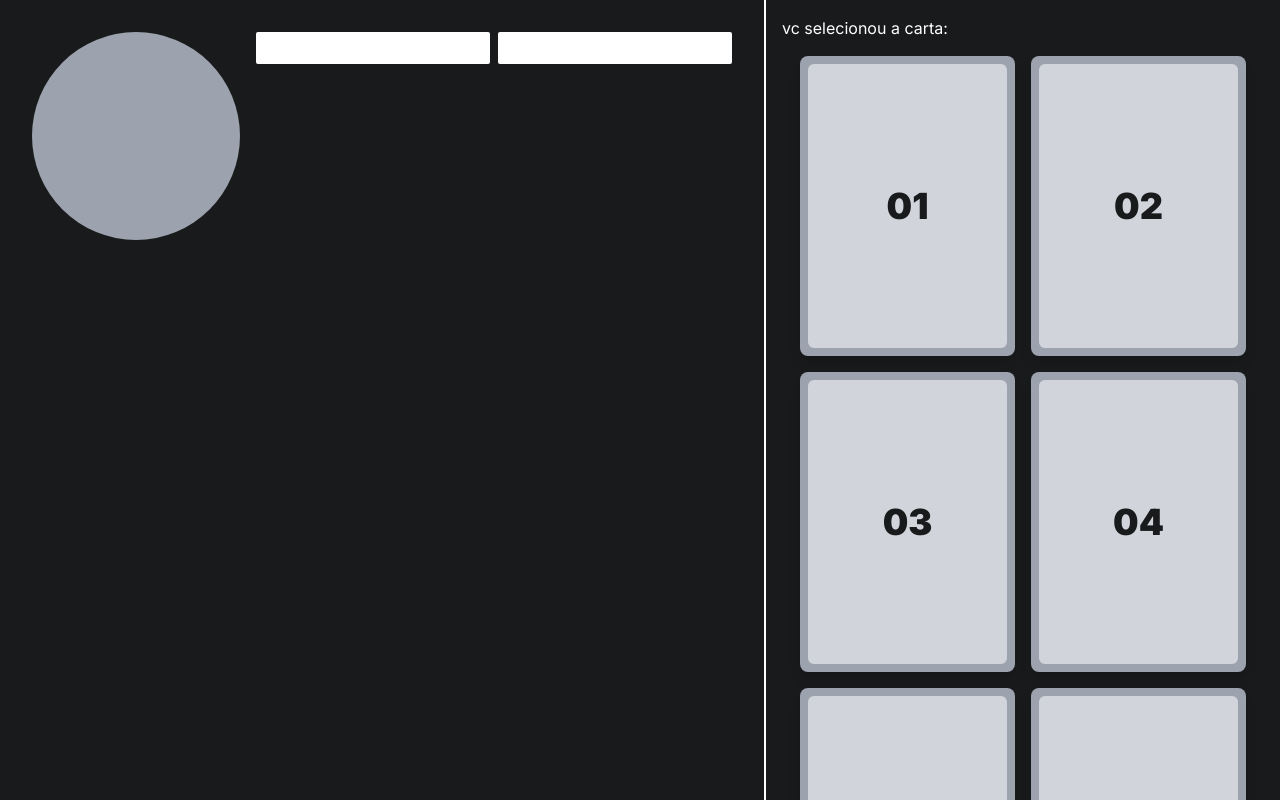
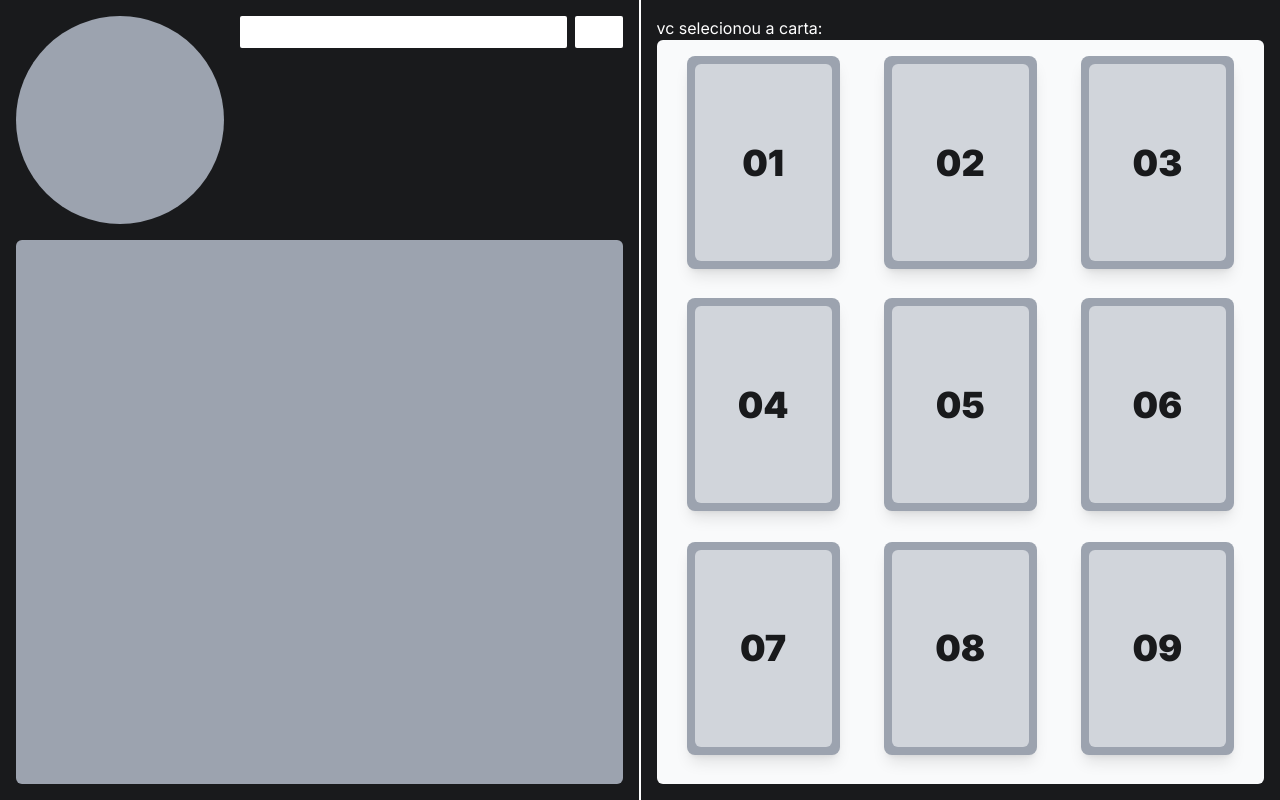
Before and after one commit to codemilio/pokedex-gallery, a Next.js app: page / in a window 1280 px wide. Shown: the top 800 px of the page. Built offline with nearby package versions, Linux system fonts and the light colour scheme.

Commit message:
lib: tailwind aspect ratio

```diff
--- a/package.json
+++ b/package.json
@@ -9,6 +9,7 @@
     "lint": "next lint"
   },
   "dependencies": {
+    "@tailwindcss/aspect-ratio": "^0.4.2",
     "next": "14.2.3",
     "pokemon-tcg-sdk-typescript": "^1.3.4",
     "react": "^18",
--- a/src/components/Card/index.tsx
+++ b/src/components/Card/index.tsx
@@ -6,26 +6,24 @@ type Props = {
 	imageURL: string
 }
 
-export default function Card({
-	position,
-	onSelectCard,
-	imageURL
-}: Props) {
-
+export default function Card({ position, onSelectCard, imageURL }: Props) {
 	const numberPosition = position < 10 ? `0${position}` : position
 	const selectCard = () => {
 		onSelectCard(position)
 	}
 
 	return (
+		<div className="flex justify-center">
 			<button
 				onClick={selectCard}
-			className="flex-shrink-0 w-[215px] h-[300px] bg-gray-400 rounded-lg cursor-pointer hover:scale-[1.15] shadow-lg transition-all ease-in p-2"
+				className="max-w-[215px] aspect-[215/300] bg-gray-400 rounded-lg cursor-pointer hover:scale-[1.15] shadow-lg transition-all ease-in p-2"
+				style={{ maxHeight: 'calc((100vh - 10rem) / 3)' }}
 			>
 				<div className="w-full h-full rounded-md flex justify-center items-center bg-gray-300 text-[#191A1C] font-black text-4xl">
 					{/* <img src={imageURL} alt="" className="h-full" /> */}
-				{ numberPosition }
+					{numberPosition}
 				</div>
 			</button>
+		</div>
 	)
 }
--- a/src/components/Gallery/index.tsx
+++ b/src/components/Gallery/index.tsx
@@ -28,9 +28,9 @@ export default function Gallery({ isCustomDeck = false }: Props) {
 	// speechSynthesis.speak(t)
 
 	return (
-		<div className='flex-1 flex flex-col first:border-r-8 border-black p-4'>
+		<div className='w-full h-full flex flex-col p-4'>
 			<span className='text-white'> vc selecionou a carta: {selectedCard} </span>
-			<section className="w-full flex flex-row flex-wrap justify-center items-center gap-4 p-4">
+			<section className="flex-1 rounded-md bg-gray-50 grid grid-cols-1 sm:grid-cols-2 md:grid-cols-3 gap-4 p-4 overflow-y-hidden">
 				{Array.from({ length: 9 }).map((_, i) => (
 					<Card
 						position={i + 1}
--- a/src/components/SearchCard/index.tsx
+++ b/src/components/SearchCard/index.tsx
@@ -1,15 +1,18 @@
 export function SearchCard() {
 	return (
-		<section className="flex flex-col p-4 gap-x-4 border-r-2 border-white">
-			<header className="flex flex-row p-4 gap-x-4">
+		<section className="flex w-full flex-col p-4 gap-4 border-r-2 border-white">
+			<header className="flex flex-row gap-x-4">
 				<div>
 					<div className="w-52 h-52 bg-gray-400 rounded-full" />
 				</div>
-				<div className="flex gap-x-2 h-fit">
-					<input className="h-8 rounded-sm" name="search" />
-					<input className="h-8 rounded-sm" name="selected-slot" />
+				<div className="w-full flex gap-x-2 h-fit">
+					<input className="w-full h-8 rounded-sm" name="search" />
+					<input className="w-12 h-8 rounded-sm" name="selected-slot" />
 				</div>
 			</header>
+      <div className="flex-1 rounded-md bg-gray-400">
+
+      </div>
 		</section>
 	)
 }
--- a/tailwind.config.ts
+++ b/tailwind.config.ts
@@ -15,6 +15,8 @@ const config: Config = {
       },
     },
   },
-  plugins: [],
+  plugins: [
+    require('@tailwindcss/aspect-ratio'),
+  ],
 };
 export default config;
```
Also changed, not shown: 1 other file (tests, documents, lock files or other folders). Lines whose indentation alone changed are shown as unchanged.
